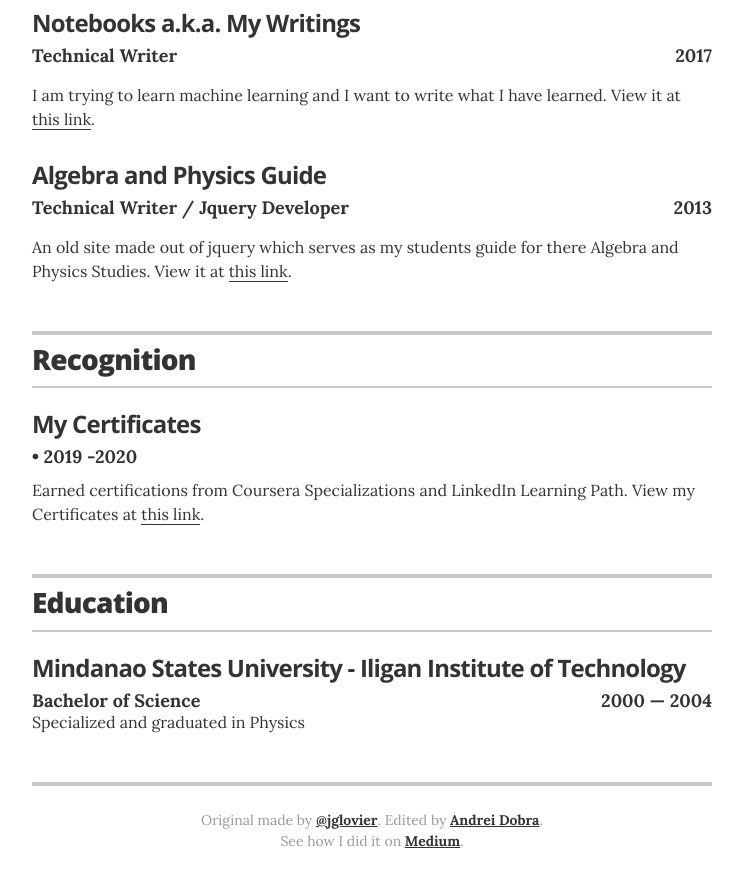
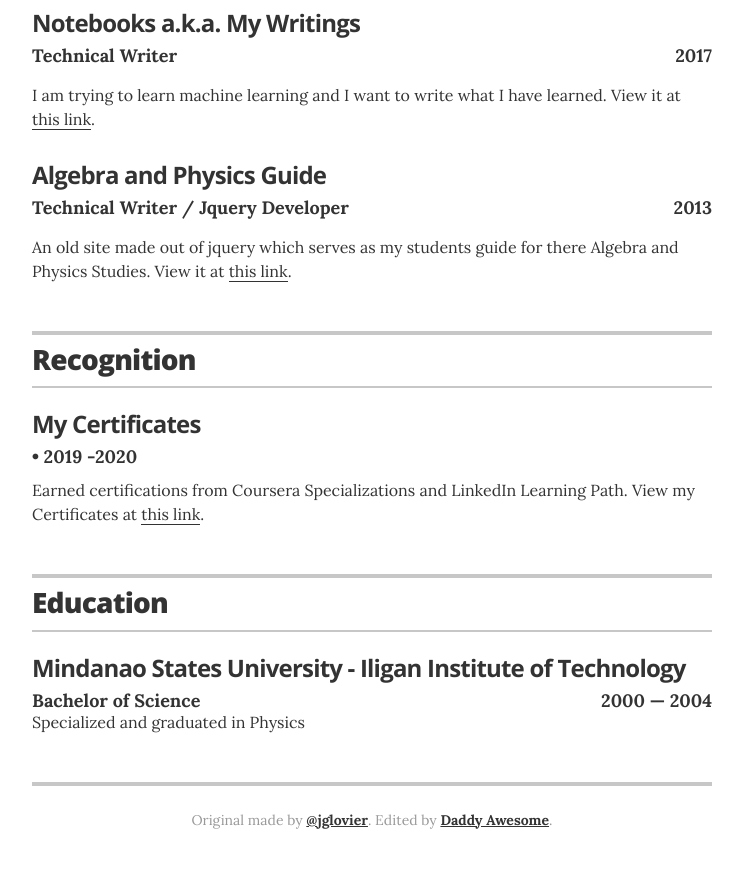
Before and after one commit to daddyawesome/daddyawesome.github.io, a Jekyll site: the page built from index.html, in a window 1280 px wide and 900 px high, scrolled down 2102 px. Shown: the top 887 px of the window, without its empty margins (268-1011 px from the left). Built offline with Jekyll 4.4.1, drawn with Linux system fonts in a browser that asks for light colours; nearby versions of some CDN libraries.

Commit message:
Update resume.html

```diff
--- a/_layouts/resume.html
+++ b/_layouts/resume.html
@@ -199,8 +199,8 @@
       {% endif %}
 
       <footer class="page-footer">
-        <p class="footer-line">Original made by <a href="http://twitter.com/jglovier">@jglovier</a>. Edited by <a href="https://github.com/andreidbr/">Andrei Dobra</a>.</p>
-        <p class="footer-line">See how I did it on <a href="https://medium.com/@andrey.dobra/how-to-create-an-online-resume-powered-by-jekyll-and-github-pages-3db3d03ce694">Medium</a>.</p>
+        <p class="footer-line">Original made by <a href="http://twitter.com/jglovier">@jglovier</a>. Edited by <a href="https://github.com/daddyawesome/">Daddy Awesome</a>.</p>
+
       </footer>
 
     </div>
```
